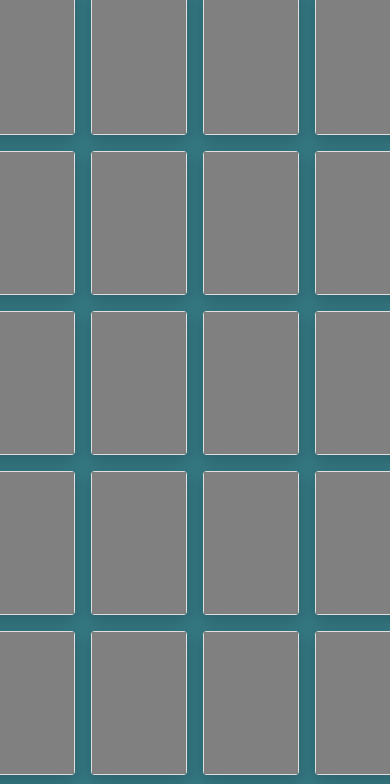
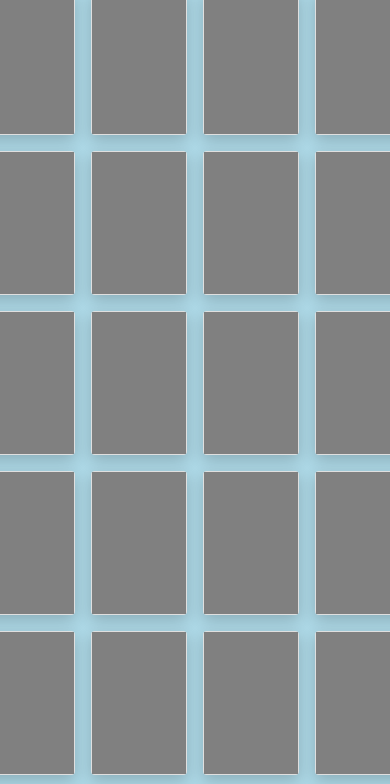
Before and after one commit to RhiH/periodic-flip, a plain HTML site: page index.html in a window 390 px wide. Shown: the part 60-844 px from the top of the page. Drawn offline with nearby package versions, Linux system fonts and the light colour scheme.

Commit message:
media query test

```diff
--- a/assets/css/style.css
+++ b/assets/css/style.css
@@ -38,8 +38,6 @@ section {
 
 .test {
 
-
-
 }
 
 /*front, back styling*/
@@ -63,3 +61,11 @@ section {
 .front{
     transform: rotateY(-180deg);
 }
+
+/*media query to test*/
+
+@media only screen and (max-width: 600px) {
+    body {
+      background-color: lightblue;
+    }
+  }
```
